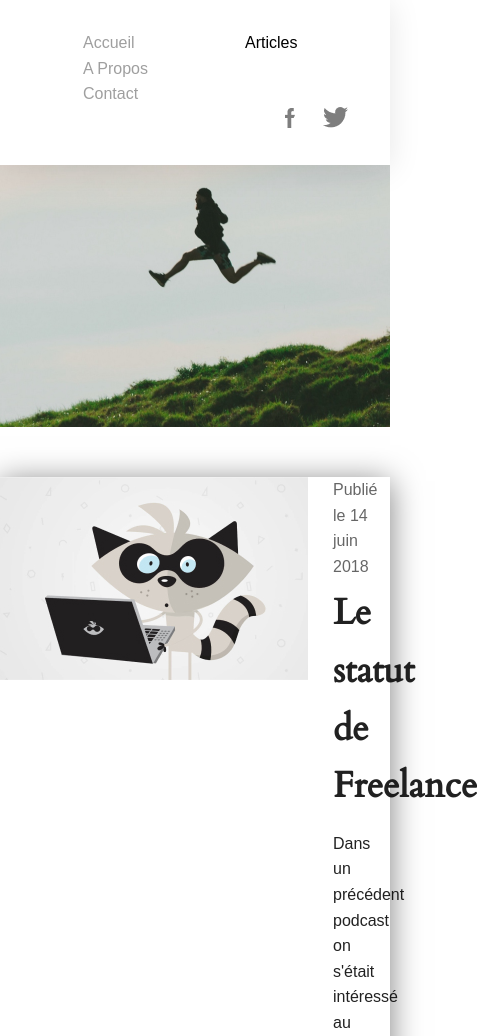
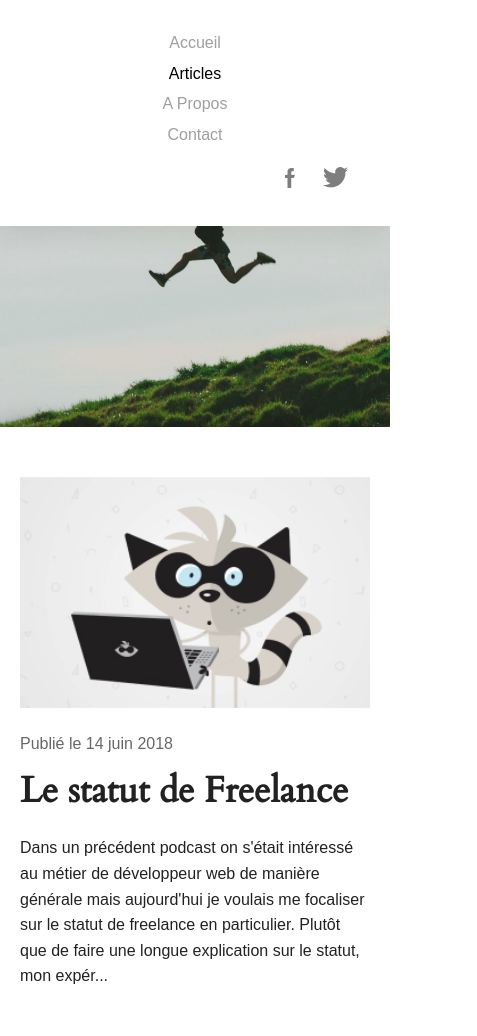
Before and after one commit to Thioubado/blog, a plain HTML site: page index.html in a window 390 px wide. Shown: the top 1036 px of the page, 477 px wide, since content can reach past the window. Drawn offline with Linux system fonts and the light colour scheme.

Commit message:
suite et fin du responsive

```diff
--- a/style.css
+++ b/style.css
@@ -225,5 +225,42 @@
     .main{
         width: 100%;
     }
+    .main .container {
+        overflow: hidden;
+    }
+    .sidebar{
+        width:100%;
+    }
+}
+@media screen and (max-width:740px) {
+    .container{
+        padding:0 20px;
+    }
+    .article {
+        padding-left:0;
+    }
+    .article-img{
+        position: static;
+        margin-bottom: 1rem;
+        display: block;
+        width:100%;
+    }
+}
 
+@media screen and (max-width:860px) {
+    .topbar {
+        position:absolute;
+    }
+    .topbar nav, .social {
+        float:none;
+        text-align: center;
+    }
+    .topbar nav {
+        margin-bottom: 15px;
+    }
+    .topbar nav a {
+        display: inline-block;
+        margin: 0 20px 5px 20px;
+        white-space: nowrap;
+    }
 }
```
